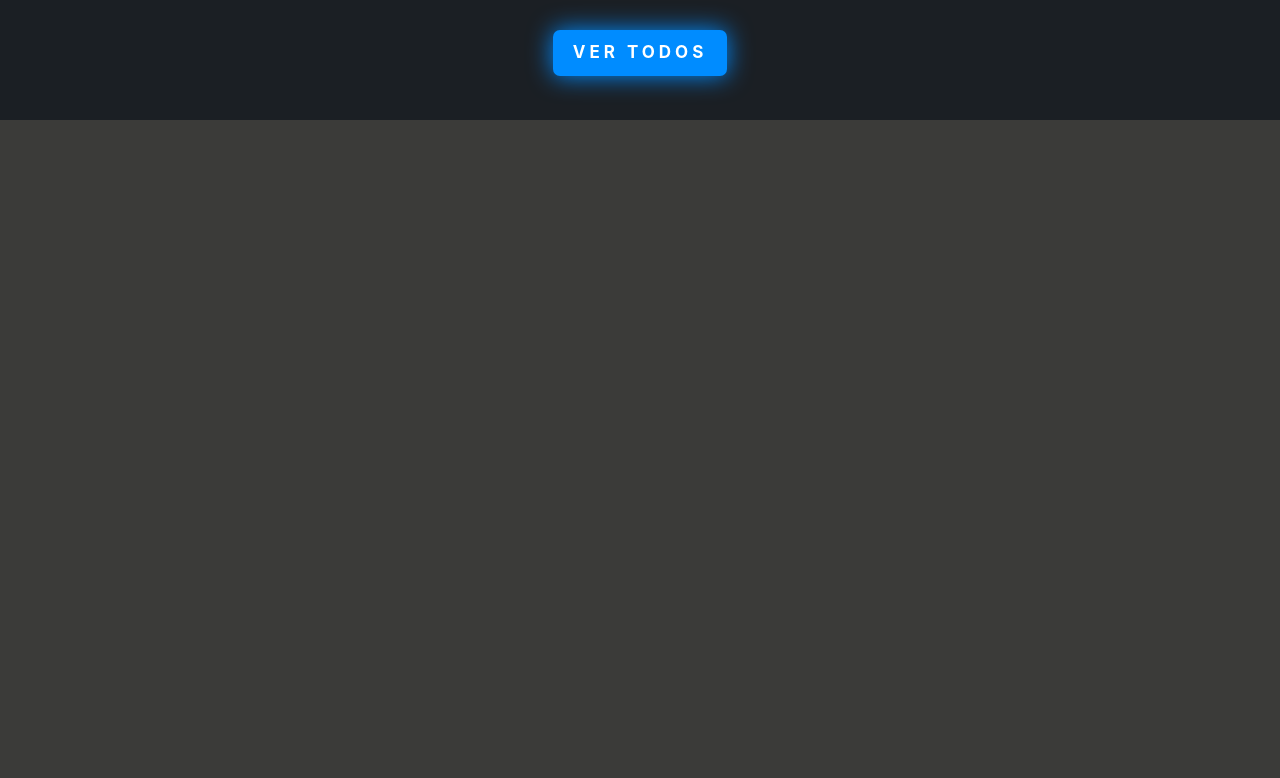
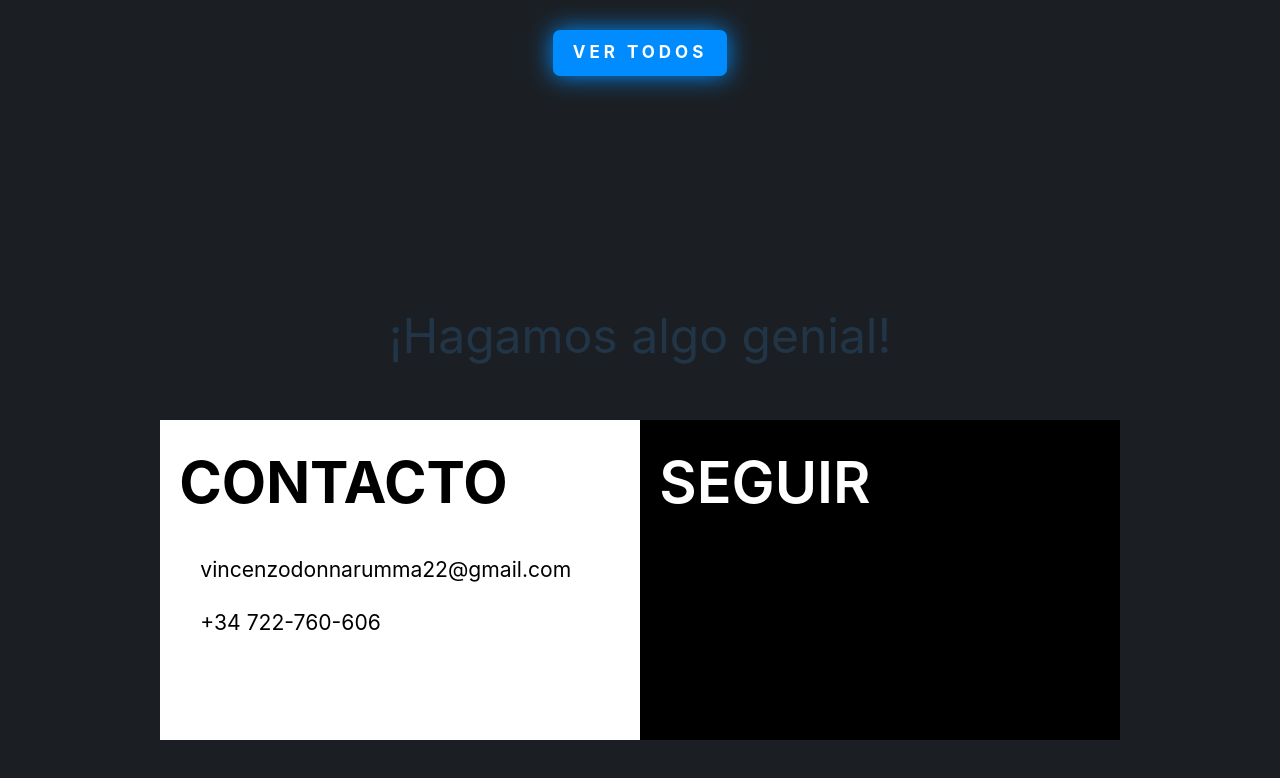
Before and after one commit to vincenzo2202/Portfolio_VincenzoDonnarumma, a React (Vite) app: page / in a window 1280 px wide. Shown: the part 2280-3058 px from the top of the page. Built offline with nearby package versions, Linux system fonts and the light colour scheme.

Commit message:
feat: added contact info

```diff
--- /dev/null
+++ b/src/pages/Home/Contact.css
@@ -0,0 +1,67 @@
+
+.contact{
+    width: 100vw;
+    height: 100vh;
+    object-fit: cover;
+    z-index: -1;
+    background-color: #1B1F24;
+    display: flex;
+    justify-content: center;
+    align-items: center;
+    flex-direction: column;
+}
+
+.message{
+    font-size: 3em;
+    margin-bottom: 1em;
+}
+
+.box-contact{
+    display: flex;
+    height: 20em;
+    width: 60em ;
+}
+
+.left-contact{
+    color: black;
+    width: 25em;
+    background-color: white;
+    padding: 1em;
+    text-align: left;
+    font-size: 1.2em;
+
+}
+
+.right-contact{
+    color: rgb(255, 255, 255);
+    width: 25em;
+    background-color: black;
+    padding: 1em;
+    text-align: left;
+    font-size: 1.2em;
+}
+.contact-title{
+    color: black;
+    font-size: 3em;
+    display: flex;
+    justify-content: flex-start;
+    margin-bottom: 0.5em;
+    font-weight:700;
+
+}
+
+.seguir-title{
+    color: rgb(255, 255, 255);
+    font-size: 3em;
+    display: flex;
+    justify-content: flex-start;
+    font-weight:600;
+}
+
+.email,
+.phone{
+    font-size: 1.1em;
+    margin-bottom: 1em;
+    margin-left: 1em;
+    user-select: text;
+}
--- a/src/pages/Home/Home.css
+++ b/src/pages/Home/Home.css
@@ -72,13 +72,3 @@ body {
     transform: translate(-50%, -50%) scale(0.95);
 
 }
-
-
-
-.contact{
-    width: 100vw;
-    height: 100vh;
-    object-fit: cover;
-    z-index: -1;
-    background-color: rgb(59, 59, 57);
-}
--- a/src/pages/Home/Home.jsx
+++ b/src/pages/Home/Home.jsx
@@ -6,6 +6,8 @@ import { LeftOutlined, RightOutlined } from "@ant-design/icons";
 import './Home.css';
 import './About.css';
 import './Project.css';
+import './Contact.css';
+
 import image from '../../assets/vin1.png';
 
 export const Home = () => {
@@ -73,12 +75,25 @@ export const Home = () => {
                 </div>
                 <div className='see-more'>
                     <div class="shadow__btn">
-                       VER TODOS
+                        VER TODOS
                     </div>
                 </div>
-
             </div>
             <div className='contact'>
+                <div className='message'>¡Hagamos algo genial!</div>
+                <div className='box-contact'>
+                    <div className='left-contact'>
+                        <div className='contact-title'>CONTACTO</div>
+                        <div className='email' draggable='false'>vincenzodonnarumma22@gmail.com</div>
+                        <div className='phone'>+34 722-760-606</div>
+
+                    </div>
+                    <div className='right-contact'>
+                        <div className='seguir-title'>SEGUIR</div>
+                    </div>
+
+
+                </div>
 
             </div>
 
```
